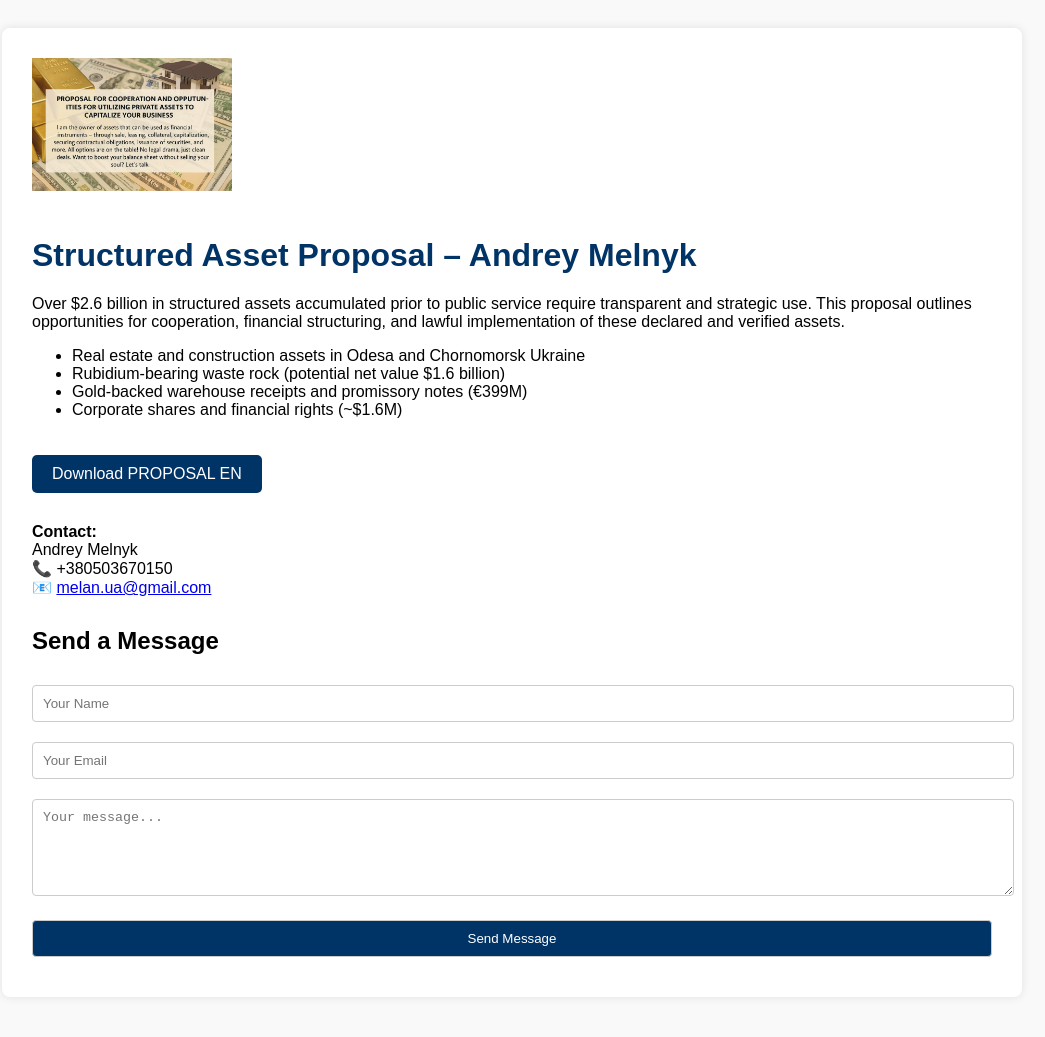
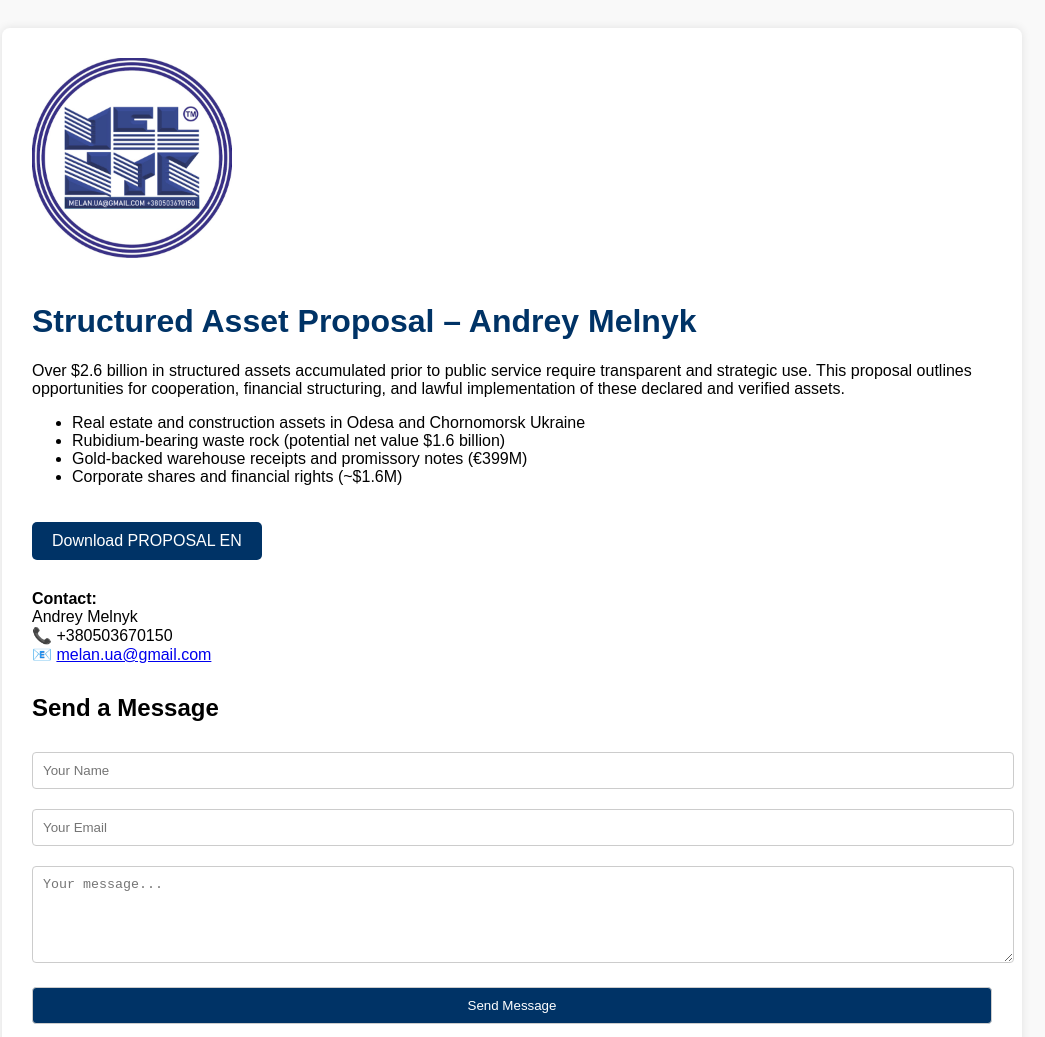
Before and after one commit to melnyk-assets/Assets-A.Melnyk, a plain HTML site: page index.html in a window 1280 px wide. Shown: the whole page, without its empty margins (128-1173 px from the left). Drawn offline with Linux system fonts and the light colour scheme.

Commit message:
Update index.html

```diff
--- a/index.html
+++ b/index.html
@@ -20,7 +20,7 @@
 </head>
 <body>
   <div class="container">
-    <img src="Предложение 1Mb.jpg" class="logo" alt="Melnyk Logo">
+    <img src="logo.jpg" class="logo" alt="Melnyk Logo">
     <h1>Structured Asset Proposal – Andrey Melnyk</h1>
     <p>Over $2.6 billion in structured assets accumulated prior to public service require transparent and strategic use. This proposal outlines opportunities for cooperation, financial structuring, and lawful implementation of these declared and verified assets.</p>
     <ul>
```
